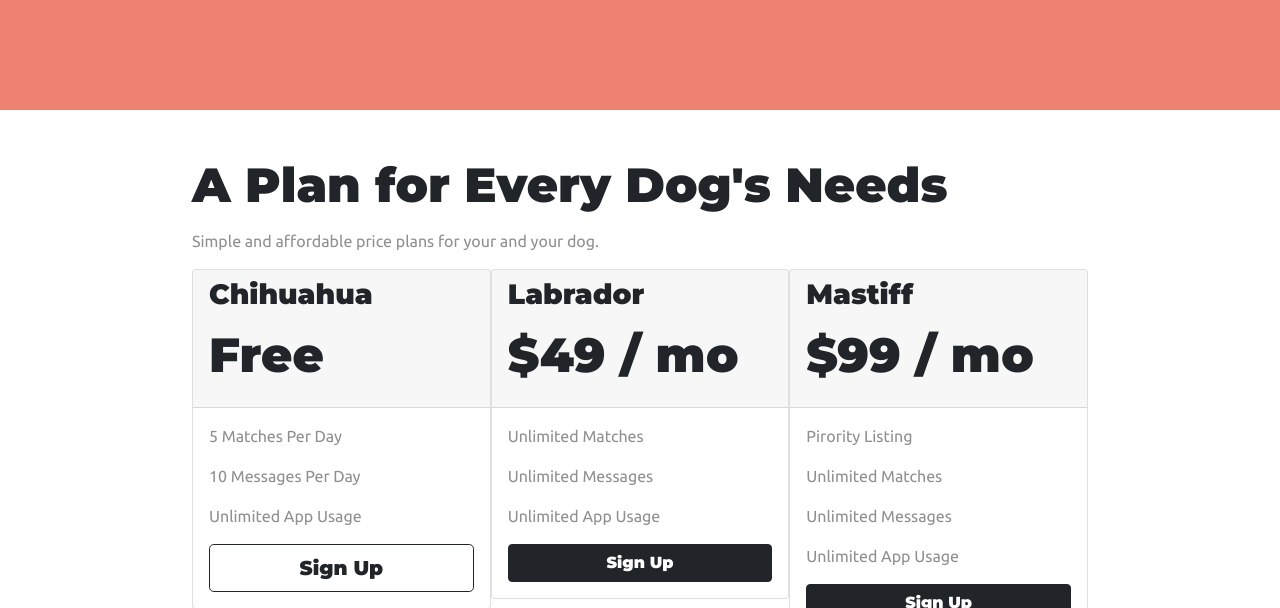
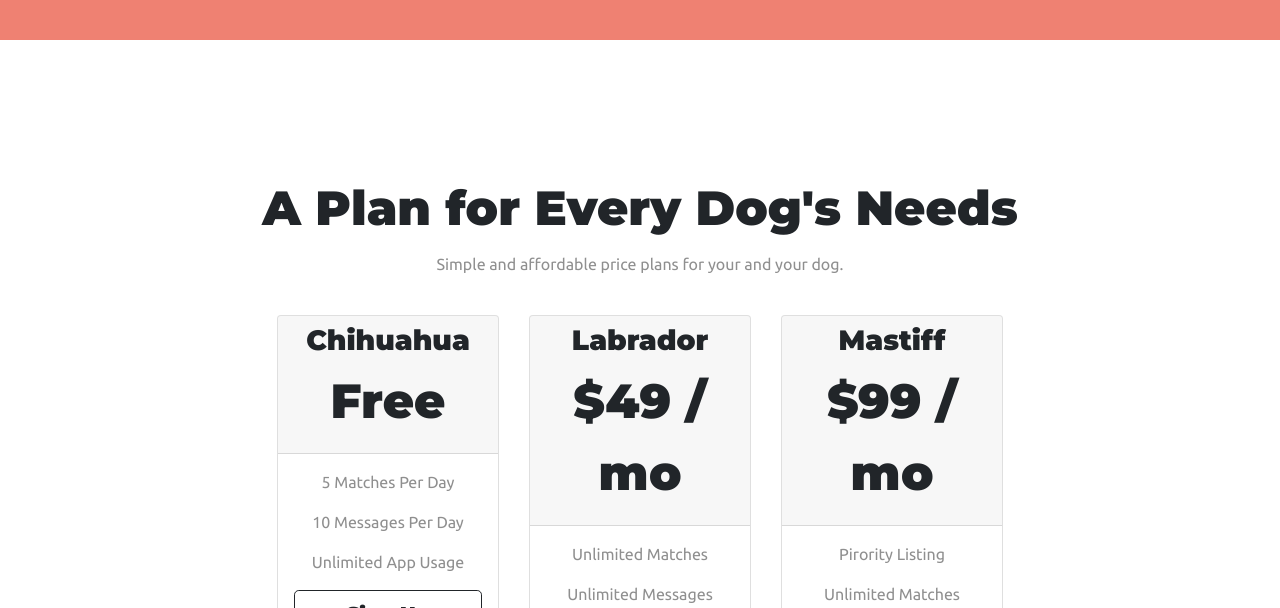
Before and after one commit to cyralex7/tindog, a plain HTML site: page index.html in a window 1280 px wide. Shown: the part 2192-2800 px from the top of the page. Drawn offline with nearby package versions, Linux system fonts and the light colour scheme.

Commit message:
Add files via upload

```diff
--- a/css/styles.css
+++ b/css/styles.css
@@ -59,7 +59,6 @@ p {
 .title-image {
   width: 60%;
   transform: rotate(25deg);
-  padding-bottom: 40px;
 }
 
 /* Features */
@@ -88,7 +87,6 @@ p {
 /* Testimonials */
 
 #testimonials {
-  padding: 7% 15%;
   text-align: center;
   background-color: #ef8172;
   color: #fff;
@@ -98,6 +96,10 @@ p {
   width: 10%;
   border-radius: 100%;
   margin: 20px;
+}
+
+.carousel-item {
+  padding: 7% 15%;
 }
 
 #press {
@@ -110,3 +112,14 @@ p {
   width: 15%;
   margin: 20px 20px 50px;
 }
+
+/* Pricing Section */
+
+#pricing {
+  padding: 100px;
+  text-align: center;
+}
+
+.pricing-column {
+  padding: 3% 2%;
+}
```
